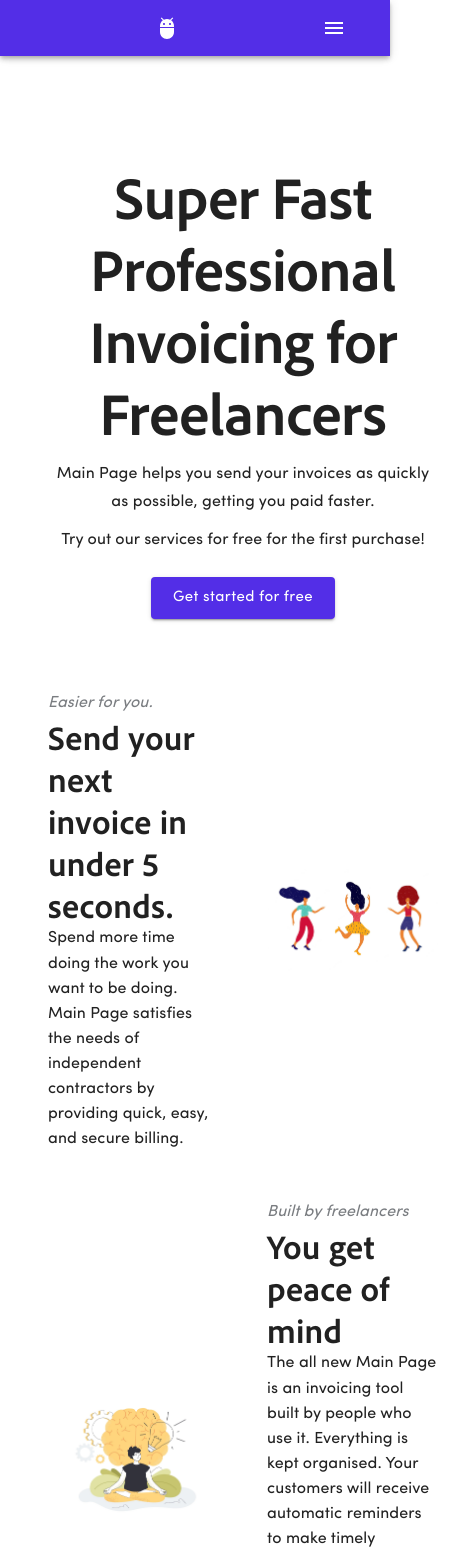
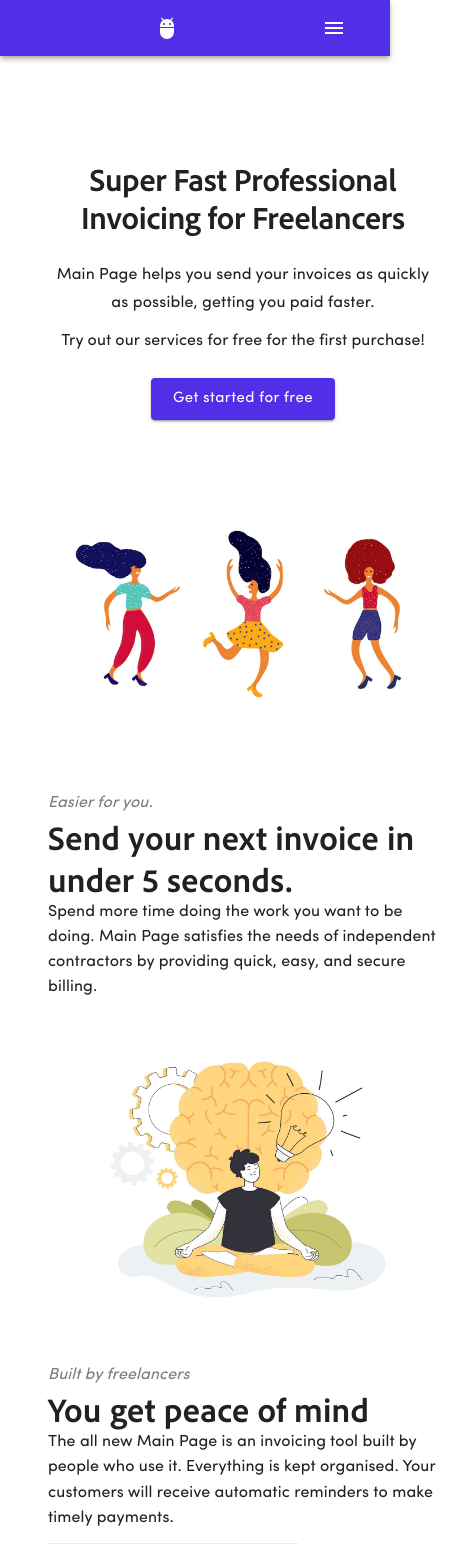
Before and after one commit to renzoiscalma/main-page, a React (Create React App) app: page / in a window 390 px wide. Shown: the top 1555 px of the page, 472 px wide, since content can reach past the window. Built offline with nearby package versions, Linux system fonts and the light colour scheme.

Commit message:
Made web page become mobile friendly

```diff
--- a/src/App.css
+++ /dev/null
@@ -1,38 +0,0 @@
-.App {
-  text-align: center;
-}
-
-.App-logo {
-  height: 40vmin;
-  pointer-events: none;
-}
-
-@media (prefers-reduced-motion: no-preference) {
-  .App-logo {
-    animation: App-logo-spin infinite 20s linear;
-  }
-}
-
-.App-header {
-  background-color: #282c34;
-  min-height: 100vh;
-  display: flex;
-  flex-direction: column;
-  align-items: center;
-  justify-content: center;
-  font-size: calc(10px + 2vmin);
-  color: white;
-}
-
-.App-link {
-  color: #61dafb;
-}
-
-@keyframes App-logo-spin {
-  from {
-    transform: rotate(0deg);
-  }
-  to {
-    transform: rotate(360deg);
-  }
-}
--- a/src/App.js
+++ b/src/App.js
@@ -1,4 +1,3 @@
-import "./App.css";
 import Layout from "./components/Layout/Layout";
 import CssBaseline from "@mui/material/CssBaseline";
 import { ThemeProvider } from "@mui/material/styles";
@@ -6,12 +5,10 @@ import fonts from "./utils/fonts";
 
 function App() {
   return (
-    <div className="App">
-      <ThemeProvider theme={fonts}>
-        <CssBaseline />
-        <Layout></Layout>
-      </ThemeProvider>
-    </div>
+    <ThemeProvider theme={fonts}>
+      <CssBaseline />
+      <Layout></Layout>
+    </ThemeProvider>
   );
 }
 
--- a/src/components/Body.jsx
+++ b/src/components/Body.jsx
@@ -18,6 +18,7 @@ const Body = () => {
     <>
       <Grid
         container
+        columns={{ xs: 6, md: 12, lg: 12 }}
         spacing={6}
         justifyContent="center"
         sx={{
--- a/src/components/Features/Feature.jsx
+++ b/src/components/Features/Feature.jsx
@@ -9,27 +9,75 @@ const containerSx = {
   textAlign: "left",
 };
 
+const hideXsSx = {
+  display: {
+    xs: "block",
+    md: "none",
+  },
+};
+
+const hideMdSx = {
+  display: {
+    xs: "none",
+    md: "block",
+  },
+};
+
 const Feature = ({ imagesrc, text, flipped, children }) => {
   if (flipped) {
     return (
       <>
-        <Grid item xs={6} sx={containerSx}>
+        <Grid
+          item
+          xs={6}
+          sx={{
+            ...containerSx,
+            ...hideXsSx,
+          }}
+        >
           <Image imagesrc={imagesrc} />
         </Grid>
         <Grid item xs={6} sx={containerSx}>
           <FeatureText {...text} />
           <div>{children}</div>
         </Grid>
+        <Grid
+          item
+          xs={6}
+          sx={{
+            ...containerSx,
+            ...hideMdSx,
+          }}
+        >
+          <Image imagesrc={imagesrc} />
+        </Grid>
       </>
     );
   }
   return (
     <>
+      <Grid
+        item
+        xs={6}
+        sx={{
+          ...containerSx,
+          ...hideXsSx,
+        }}
+      >
+        <Image imagesrc={imagesrc} />
+      </Grid>
       <Grid item xs={6} sx={containerSx}>
         <FeatureText {...text} />
         <div>{children}</div>
       </Grid>
-      <Grid item xs={6} sx={containerSx}>
+      <Grid
+        item
+        xs={6}
+        sx={{
+          ...containerSx,
+          ...hideMdSx,
+        }}
+      >
         <Image imagesrc={imagesrc} />
       </Grid>
     </>
--- a/src/components/Footer.jsx
+++ b/src/components/Footer.jsx
@@ -49,6 +49,7 @@ const Footer = () => {
     <>
       <Grid
         container
+        columns={{ xs: 3, md: 12 }}
         spacing={6}
         justifyContent="center"
         sx={{
@@ -56,9 +57,13 @@ const Footer = () => {
           margin: "24px auto",
         }}
       >
-        <Grid container columns={10} justifyContent="normal">
+        <Grid
+          container
+          columns={{ xs: 2, md: 10 }}
+          justifyContent={{ xs: "center", md: "normal" }}
+        >
           {extraFeatures.map((feature) => (
-            <Grid sx={extraFeaturesSx} xs={2}>
+            <Grid item sx={extraFeaturesSx} xs={1} md={2}>
               <Typography sx={extraFeatureTypoSx} variant="subtitle2">
                 {feature}
               </Typography>
--- a/src/components/Headline.jsx
+++ b/src/components/Headline.jsx
@@ -2,21 +2,29 @@ import Grid from "@mui/material/Grid";
 import Box from "@mui/material/Box";
 import Typography from "@mui/material/Typography";
 import Button from "@mui/material/Button";
-const containerSx = {};
+const containerSx = {
+  display: "flex",
+  flexDirection: "column",
+  textAlign: "center",
+};
 
 const headerSx = {
   maxWidth: "680px",
-  margin: "112px auto",
+  margin: "112px 0",
   marginBottom: "12px",
+  fontSize: {
+    xs: "2em",
+    md: "3.75em",
+  },
 };
 
 const subSx1 = {
   maxWidth: "480px",
   marginBottom: "0px",
-  margin: "12px auto",
+  margin: "12px 0",
 };
 const buttonSx = {
-  margin: "24px auto",
+  margin: "24px 0",
   textTransform: "none",
   backgroundColor: "#532ee7",
   "&:hover": {
--- a/src/components/PricingBanner.jsx
+++ b/src/components/PricingBanner.jsx
@@ -48,7 +48,7 @@ const PricingBanner = ({ pricingBannerData }) => {
   return (
     <Box sx={containerSx}>
       <Grid container sx={gridContainer} spacing={6}>
-        <Grid item xs={7} sx={descriptionSx}>
+        <Grid item xs={12} md={7} sx={descriptionSx}>
           <Typography variant="h3">{data1.heading}</Typography>
           <Typography variant="subtitle1">{data1.description}</Typography>
           <Box sx={checkContainer}>
@@ -56,7 +56,7 @@ const PricingBanner = ({ pricingBannerData }) => {
             <Typography variant="subtitle1">{data1.checkText2}</Typography>
           </Box>
         </Grid>
-        <Grid item xs={5} sx={pricingBoxSx}>
+        <Grid item xs={12} md={5} sx={pricingBoxSx}>
           <Box sx={priceContainer}>
             <Typography variant="h3">
               {data2.currency}
--- a/src/index.css
+++ /dev/null
@@ -1,13 +0,0 @@
-body {
-  margin: 0;
-  font-family: -apple-system, BlinkMacSystemFont, 'Segoe UI', 'Roboto', 'Oxygen',
-    'Ubuntu', 'Cantarell', 'Fira Sans', 'Droid Sans', 'Helvetica Neue',
-    sans-serif;
-  -webkit-font-smoothing: antialiased;
-  -moz-osx-font-smoothing: grayscale;
-}
-
-code {
-  font-family: source-code-pro, Menlo, Monaco, Consolas, 'Courier New',
-    monospace;
-}
```
Also changed, not shown: src/index.js (+5 -6 lines).
